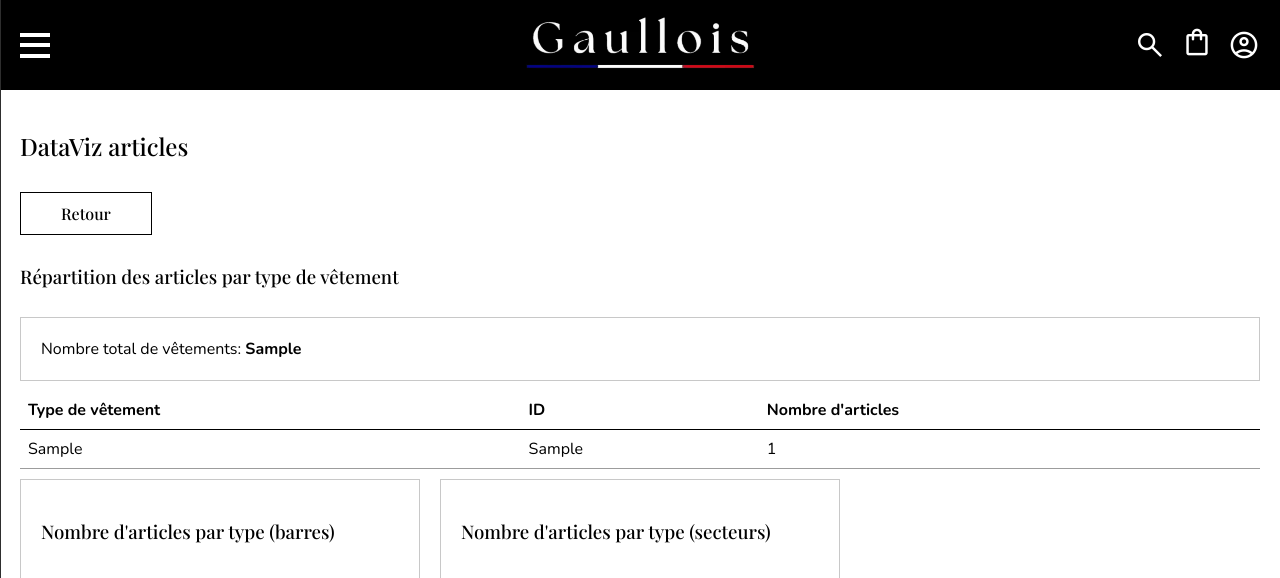
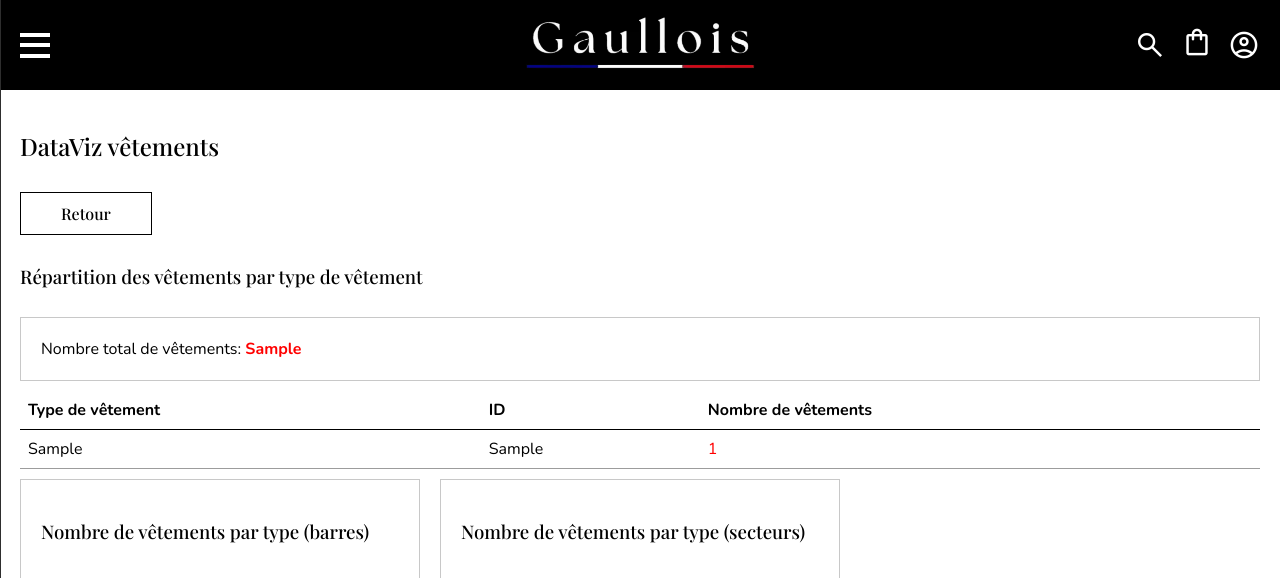
Before and after one commit to NoeLaurencot/SAE_Ecommerce, a Flask app: template templates/admin/dataviz/dataviz_vetements.html in a window 1280 px wide. Shown: the top 578 px of the page. Run offline with Flask 3, Linux system fonts and the light colour scheme; data comes from the database, SQL or seed files in the repository; the template is opened without the code that fills it: most values are stand-ins (such as "Sample title", 1, 10 or a date in 2020); some libraries are stand-ins or nearby versions.

Commit message:
fix un truc

```diff
--- a/templates/admin/dataviz/dataviz_vetements.html
+++ b/templates/admin/dataviz/dataviz_vetements.html
@@ -1,21 +1,21 @@
 {% extends 'layout.html' %}
 
 {% block title %}
-    <title>DataViz articles | Admin</title>
+    <title>DataViz vêtements | Admin</title>
 {% endblock %}
 
 {% block body %}
 <main class="crud-container">
-    <h2>DataViz articles</h2>
+    <h2>DataViz vêtements</h2>
     <div class="crud-top-actions wrap">
         <a class="validate-button-white-outline" href="/admin/dashboard">Retour</a>
     </div>
 
-    <h3>Répartition des articles par type de vêtement</h3>
+    <h3>Répartition des vêtements par type de vêtement</h3>
 
     <div class="crud-summary-card">
         <p class="no-margin">
-            Nombre total de vêtements: <strong>{{ nb_vetements.nb }}</strong>
+            Nombre total de vêtements: <strong style="color: red">{{ nb_vetements.nb }}</strong>
         </p>
     </div>
 
@@ -24,16 +24,16 @@
             <tr>
                 <th>Type de vêtement</th>
                 <th>ID</th>
-                <th>Nombre d'articles</th>
+                <th>Nombre de vêtements</th>
             </tr>
         </thead>
         <tbody>
-            {% if datas_types_articles | length >= 1 %}
-                {% for ligne in datas_types_articles %}
+            {% if datas_types_vetement | length >= 1 %}
+                {% for ligne in datas_types_vetement %}
                     <tr>
                         <td>{{ ligne.libelle_type_vetement }}</td>
                         <td>{{ ligne.id_type_vetement }}</td>
-                        <td>{{ ligne.nb_vetements if ligne.nb_vetements is not none else 0 }}</td>
+                        <td style="color: red">{{ ligne.nb_vetements if ligne.nb_vetements is not none else 0 }}</td>
                     </tr>
                 {% endfor %}
             {% else %}
@@ -46,12 +46,12 @@
 
     <div class="dataviz-grid">
         <div class="dataviz-card">
-            <h3>Nombre d'articles par type (barres)</h3>
+            <h3>Nombre de vêtements par type (barres)</h3>
             <canvas id="chartArticlesBar"></canvas>
         </div>
 
         <div class="dataviz-card">
-            <h3>Nombre d'articles par type (secteurs)</h3>
+            <h3>Nombre de vêtements par type (secteurs)</h3>
             <canvas id="chartArticlesPie"></canvas>
         </div>
     </div>
@@ -59,16 +59,16 @@
 
 <script src="{{ url_for('static', filename='js/Chart.js') }}"></script>
 <script>
-    var labelsArticles = {{ labels_articles | tojson }};
-    var valuesArticles = {{ values_articles | tojson }};
+    var labelsVetements = {{ labels_vetements | tojson }};
+    var valuesVetements = {{ values_vetements | tojson }};
 
     new Chart(document.getElementById('chartArticlesBar'), {
         type: 'bar',
         data: {
-            labels: labelsArticles,
+            labels: labelsVetements,
             datasets: [{
-                label: "Nombre d'articles",
-                data: valuesArticles,
+                label: "Nombre de vêtements",
+                data: valuesVetements,
                 backgroundColor: 'rgba(178, 164, 56, 0.85)'
             }]
         },
@@ -76,9 +76,11 @@
             responsive: true,
             maintainAspectRatio: false,
             scales: {
-                y: {
-                    beginAtZero: true
-                }
+                yAxes: [{
+                    ticks: {
+                        beginAtZero: true
+                    }
+                }]
             }
         }
     });
@@ -86,10 +88,10 @@
     new Chart(document.getElementById('chartArticlesPie'), {
         type: 'pie',
         data: {
-            labels: labelsArticles,
+            labels: labelsVetements,
             datasets: [{
-                label: "Nombre d'articles",
-                data: valuesArticles,
+                label: "Nombre de vêtements",
+                data: valuesVetements,
                 backgroundColor: [
                     '#3e95cd',
                     '#8e5ea2',
```
